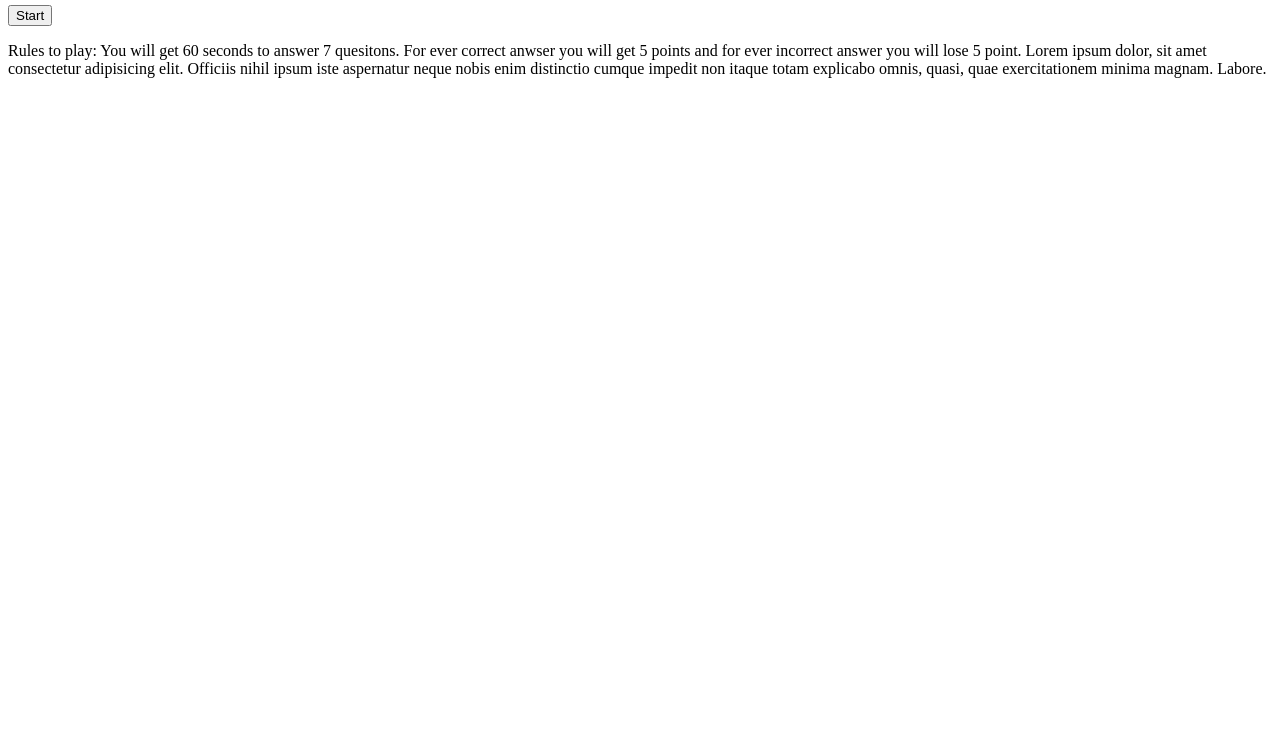
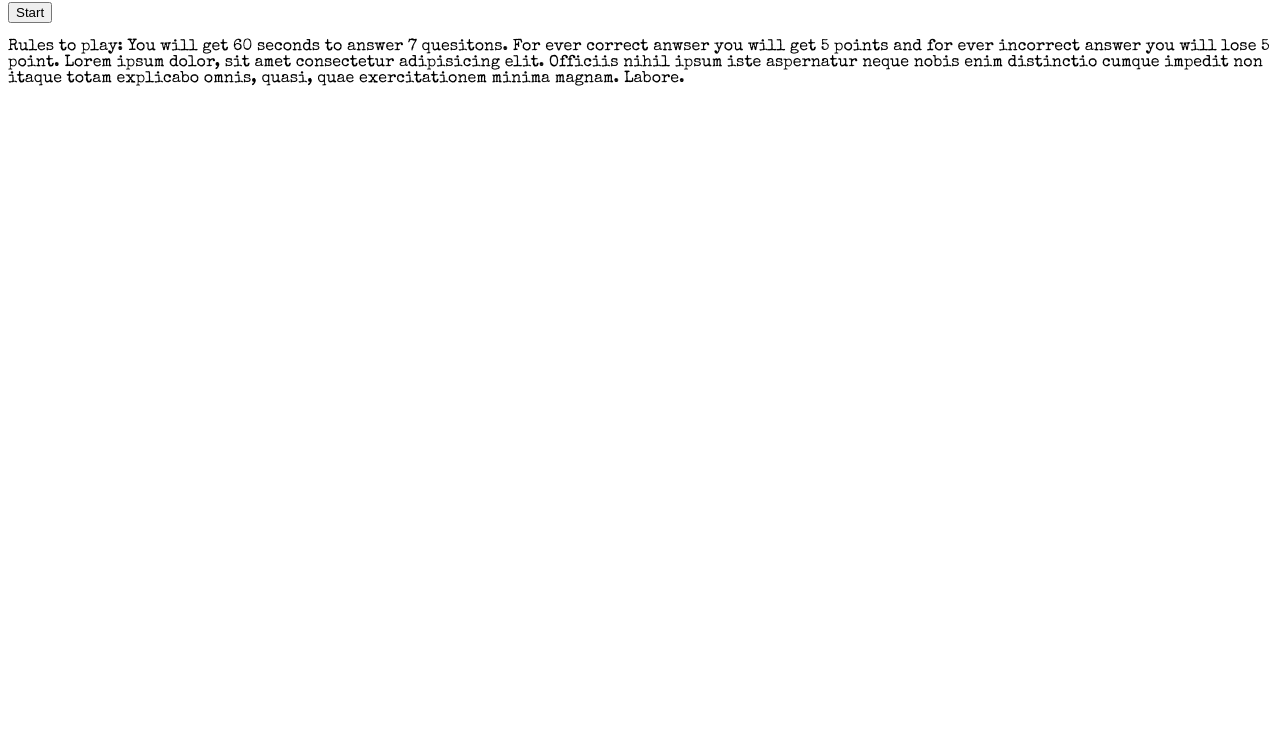
Before and after one commit to stephimarie/Code-in-Me-quiz, a plain HTML site: page index.html in a window 1280 px wide. Shown: the part 62-800 px from the top of the page. Drawn offline with nearby package versions, Linux system fonts and the light colour scheme.

Commit message:
Added Google font

```diff
--- a/style.css
+++ b/style.css
@@ -1,3 +1,12 @@
 .hide {
     display: none;
 }
+
+body {
+    font-family: 'Kaushan Script', cursive;
+font-family: 'Orbitron', sans-serif;
+font-family: 'Parisienne', cursive;
+font-family: 'Quicksand', sans-serif;
+font-family: 'Shadows Into Light', cursive;
+font-family: 'Special Elite', cursive;
+}
```
